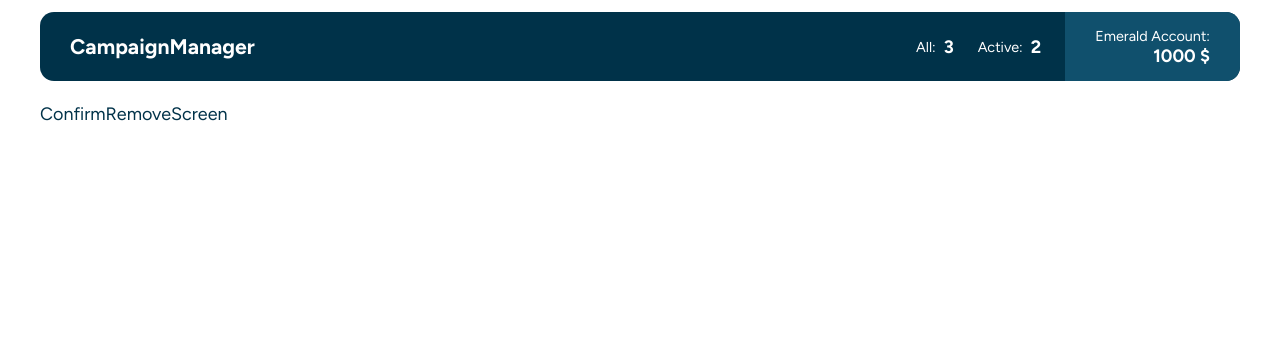
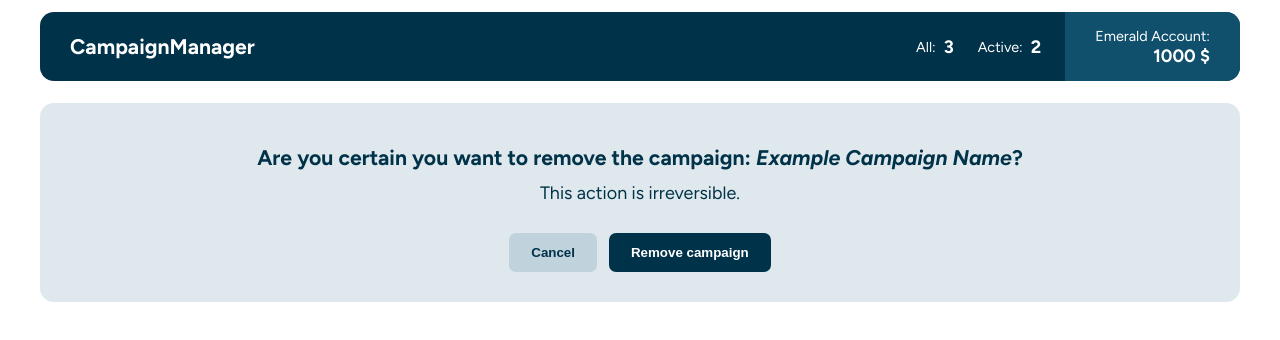
Before and after one commit to BarteXikora/campaign-manager, a React (Create React App) app: page /confirm-remove/1 in a window 1280 px wide. Shown: the top 340 px of the page. Built offline with nearby package versions, Linux system fonts and the light colour scheme; the HTML template or start-up script is replaced by a standard one.

Commit message:
Created the ConfirmRemove component and used in confirm remove screen

```diff
--- /dev/null
+++ b/src/components/layout/confirmRemove/ConfirmRemove.style.tsx
@@ -0,0 +1,36 @@
+import styled from 'styled-components'
+
+const StyledConfirmRemove = styled.main`
+    display: flex;
+    flex-direction: column;
+    align-items: center;
+    background-color: ${({ theme }) => theme.colors.gray4};
+    padding: ${({ theme }) => theme.spaces.xBig};
+    border-radius: ${({ theme }) => theme.borderRadiuses.big};
+    text-align: center;
+
+    h1 {
+        font-size: ${({ theme }) => theme.fontSizes.title};
+        margin: ${({ theme }) => theme.spaces.medium} 0;
+    }
+
+    p {
+        font-size: ${({ theme }) => theme.fontSizes.default};
+        font-weight: normal;
+        margin: 0;
+    }
+
+    .actions {
+        display: flex;
+        gap: ${({ theme }) => theme.spaces.medium};
+        margin: 0;
+        margin-top: ${({ theme }) => theme.spaces.xBig};
+    }
+
+    @media (max-width: ${({ theme }) => theme.screenBreakpoints.tablet}) {
+        padding: ${({ theme }) => theme.spaces.medium};
+        margin: 0 ${({ theme }) => theme.spaces.medium};
+    }
+`
+
+export default StyledConfirmRemove
--- /dev/null
+++ b/src/components/layout/confirmRemove/ConfirmRemove.tsx
@@ -0,0 +1,18 @@
+import StyledConfirmRemove from './ConfirmRemove.style'
+import Button from '../../ui/button/Button'
+
+const ConfirmRemove = () => {
+    return <StyledConfirmRemove>
+        <h1>Are you certain you want to remove the campaign: <i>Example Campaign Name</i>?</h1>
+
+        <p>This action is irreversible.</p>
+
+        <div className="actions">
+            <Button $variant='secondary'>Cancel</Button>
+
+            <Button $variant='remove'>Remove campaign</Button>
+        </div>
+    </StyledConfirmRemove>
+}
+
+export default ConfirmRemove
--- a/src/components/screens/confirmRemoveScreen/ConfirmRemoveScreen.tsx
+++ b/src/components/screens/confirmRemoveScreen/ConfirmRemoveScreen.tsx
@@ -1,6 +1,8 @@
+import ConfirmRemove from '../../layout/confirmRemove/ConfirmRemove'
+
 const ConfirmRemoveScreen = () => {
     return <>
-        ConfirmRemoveScreen
+        <ConfirmRemove />
     </>
 }
 
```
